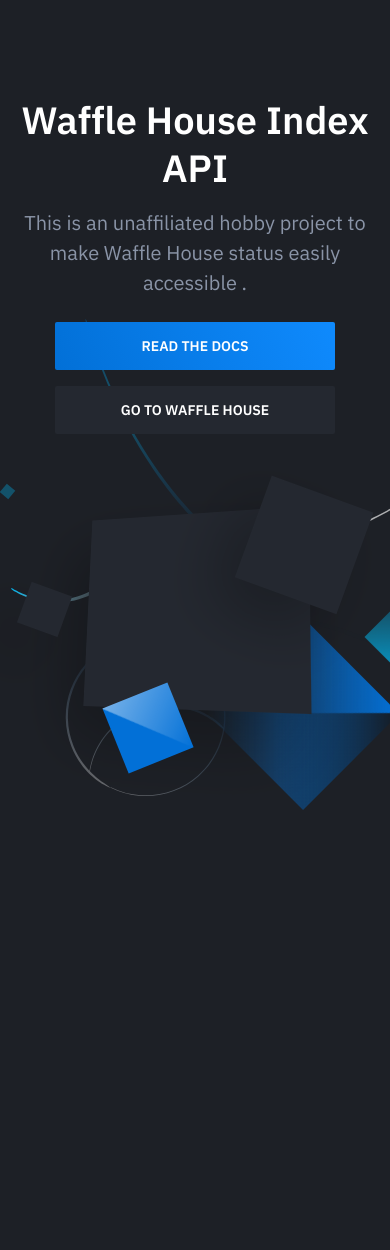
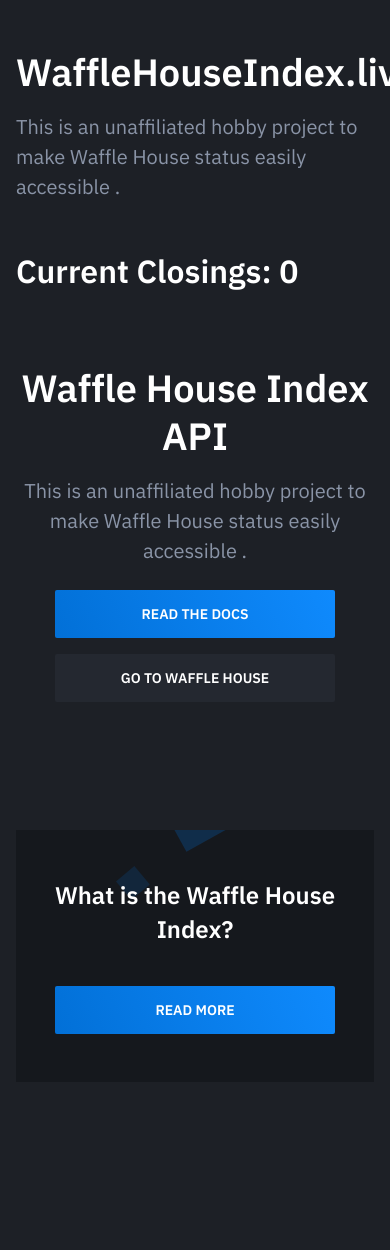
Before and after one commit to pastorhudson/wafflehouseindex, a FastAPI app: template templates/index.html in a window 390 px wide. Before the commit the page ends 810 px from the top, so only its background shows below. Run offline with FastAPI, Linux system fonts and the light colour scheme; the template is opened without the code that fills it, so the values that code supplies are empty; parts of the project's set-up code (start-up, migrations or seed data) failed here and were passed over; some libraries are stand-ins or nearby versions.

Commit message:
Fix mobile layout

```diff
--- a/templates/index.html
+++ b/templates/index.html
@@ -102,36 +102,13 @@
         </header>
 
         <main>
-            <section class="hero">
+             <section class="features section">
                 <div class="container">
-                    <div class="hero-inner">
+                     <div class="hero-inner">
 						<div class="hero-copy">
-	                        <h1 class="hero-title mt-0">Waffle House Index API</h1>
+                    <h1 class="mt-0">WaffleHouseIndex.live</h1>
 	                        <p class="hero-paragraph">This is an unaffiliated hobby project to make Waffle House status easily accessible .</p>
-	                        <div class="hero-cta"><a class="button button-primary" href="/docs">Read The Docs</a><a class="button" href="https://wafflehouse.com">Go To Waffle House</a></div>
-						</div>
-						<div class="hero-figure anime-element">
-							<svg class="placeholder" width="528" height="396" viewBox="0 0 528 396">
-								<rect width="528" height="396" style="fill:transparent;" />
-							</svg>
-							<div class="hero-figure-box hero-figure-box-01" data-rotation="45deg"></div>
-							<div class="hero-figure-box hero-figure-box-02" data-rotation="-45deg"></div>
-							<div class="hero-figure-box hero-figure-box-03" data-rotation="0deg"></div>
-							<div class="hero-figure-box hero-figure-box-04" data-rotation="-135deg"></div>
-							<div class="hero-figure-box hero-figure-box-05"></div>
-							<div class="hero-figure-box hero-figure-box-06"></div>
-							<div class="hero-figure-box hero-figure-box-07"></div>
-							<div class="hero-figure-box hero-figure-box-08" data-rotation="-22deg"></div>
-							<div class="hero-figure-box hero-figure-box-09" data-rotation="-52deg"></div>
-							<div class="hero-figure-box hero-figure-box-10" data-rotation="-50deg"></div>
-						</div>
-                    </div>
-                </div>
-            </section>
-
-            <section class="features section">
-                <div class="container">
-
+                    <h2 class="hero-title">Current Closings: {{ closed_stores|length }}</h2></div></div>
 <table class="table">
   <thead>
     <tr>
@@ -157,18 +134,44 @@
 </table>
                 </div>
             </section>
+                       <section class="hero">
+                <div class="container">
+                    <div class="hero-inner">
+						<div class="hero-copy">
+	                        <h1 class="hero-title mt-0">Waffle House Index API</h1>
+	                        <p class="hero-paragraph">This is an unaffiliated hobby project to make Waffle House status easily accessible .</p>
+	                        <div class="hero-cta"><a class="button button-primary" href="/docs">Read The Docs</a><a class="button" href="https://wafflehouse.com">Go To Waffle House</a></div>
+						</div>
+<!--						<div class="hero-figure anime-element">-->
+<!--							<svg class="placeholder" width="528" height="396" viewBox="0 0 528 396">-->
+<!--								<rect width="528" height="396" style="fill:transparent;" />-->
+<!--							</svg>-->
+<!--							<div class="hero-figure-box hero-figure-box-01" data-rotation="45deg"></div>-->
+<!--							<div class="hero-figure-box hero-figure-box-02" data-rotation="-45deg"></div>-->
+<!--							<div class="hero-figure-box hero-figure-box-03" data-rotation="0deg"></div>-->
+<!--							<div class="hero-figure-box hero-figure-box-04" data-rotation="-135deg"></div>-->
+<!--							<div class="hero-figure-box hero-figure-box-05"></div>-->
+<!--							<div class="hero-figure-box hero-figure-box-06"></div>-->
+<!--							<div class="hero-figure-box hero-figure-box-07"></div>-->
+<!--							<div class="hero-figure-box hero-figure-box-08" data-rotation="-22deg"></div>-->
+<!--							<div class="hero-figure-box hero-figure-box-09" data-rotation="-52deg"></div>-->
+<!--							<div class="hero-figure-box hero-figure-box-10" data-rotation="-50deg"></div>-->
+<!--						</div>-->
+                    </div>
+                </div>
+            </section>
 
 
-<!--			<section class="cta section">-->
-<!--				<div class="container">-->
-<!--					<div class="cta-inner section-inner">-->
-<!--						<h3 class="section-title mt-0">Still not convinced on buying?</h3>-->
-<!--						<div class="cta-cta">-->
-<!--							<a class="button button-primary button-wide-mobile" href="#">Get in touch</a>-->
-<!--						</div>-->
-<!--					</div>-->
-<!--				</div>-->
-<!--			</section>-->
+			<section class="cta section">
+				<div class="container">
+					<div class="cta-inner section-inner">
+						<h3 class="section-title mt-0">What is the Waffle House Index?</h3>
+						<div class="cta-cta">
+							<a class="button button-primary button-wide-mobile" href="https://en.wikipedia.org/wiki/Waffle_House_Index">Read More</a>
+						</div>
+					</div>
+				</div>
+			</section>
         </main>
 
         <footer class="site-footer">
```
